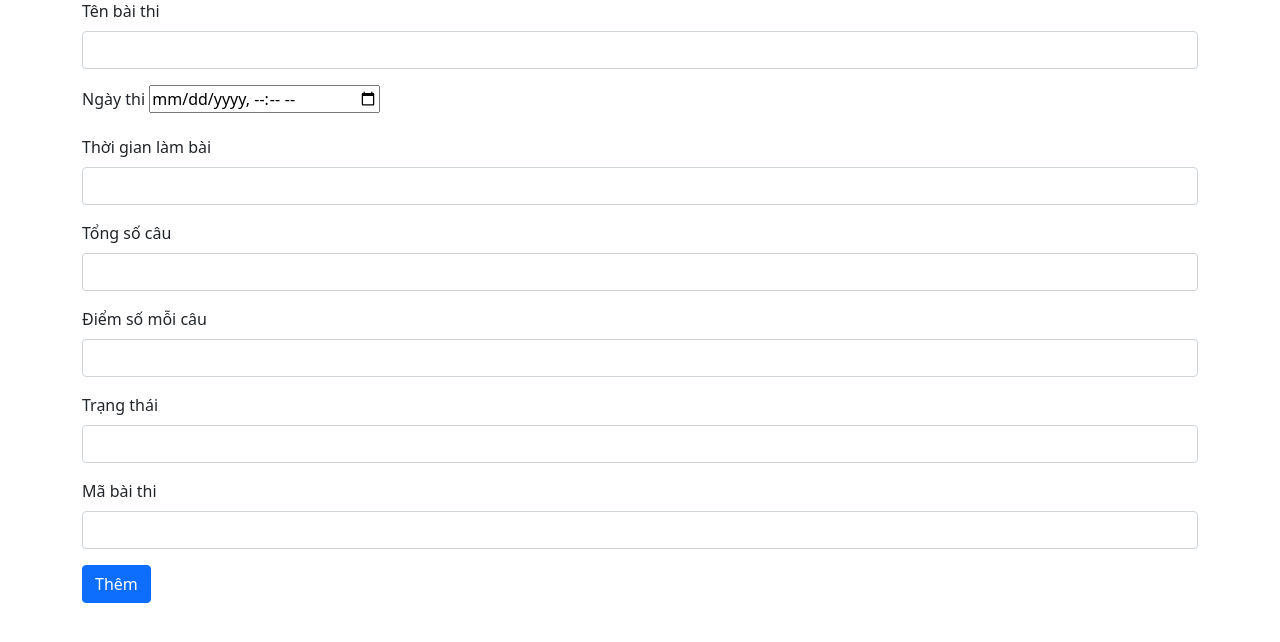
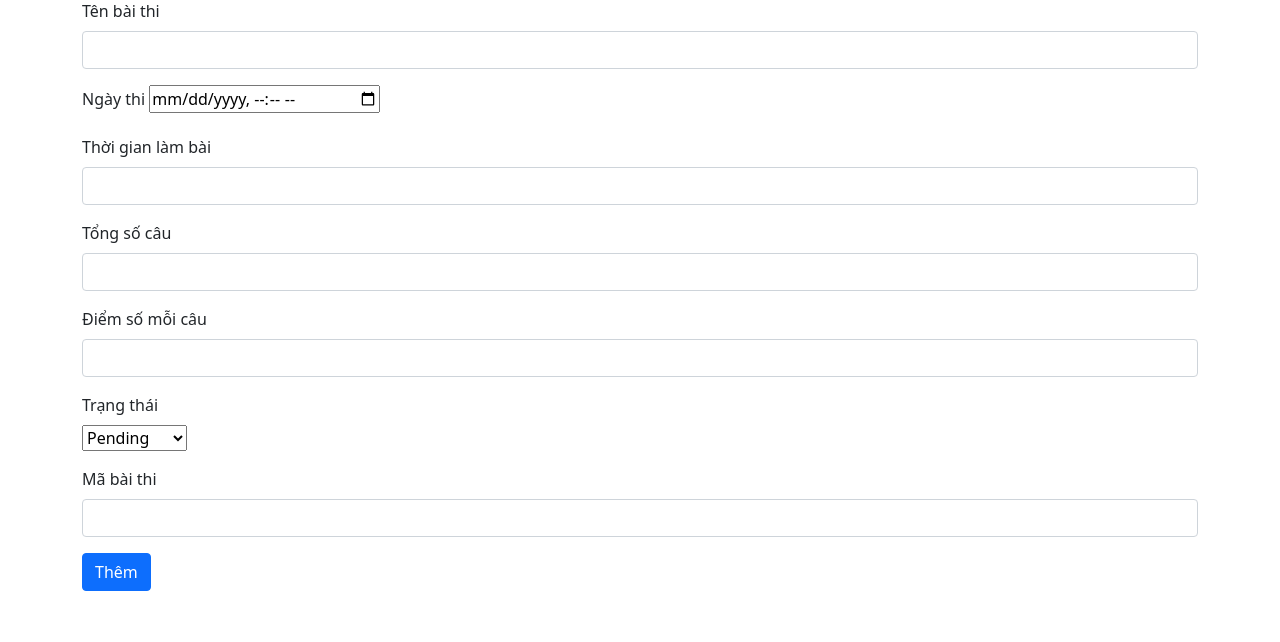
Before and after one commit to Duk1321/CSE485_K61_KTGK_1951060614, a PHP site: page /src/add.php in a window 1280 px wide. Shown: the part 105-747 px from the top of the page. Run offline with PHP 8.4, Linux system fonts and the light colour scheme.

Commit message:
thay đổi sang drop menu cho phần status

```diff
--- a/src/add.php
+++ b/src/add.php
@@ -30,7 +30,15 @@
         </div>
         <div class="mb-3">
             <label class="form-label">Trạng thái</label>
-            <input type="text" class="form-control" id="txtStatus" name="txtStatus">
+            <!-- <input type="text" class="form-control" id="txtStatus" name="txtStatus"> -->
+            <div class="col-sm-10">
+            <select name="txtStatus">
+                <option value="Pending">Pending</option>
+                <option value="Created">Created</option>
+                <option value="Started">Started</option>
+                <option value="Completed">Completed</option>
+            </select>
+            </div>
         </div>
         <div class="mb-3">
             <label class="form-label">Mã bài thi</label>
```
